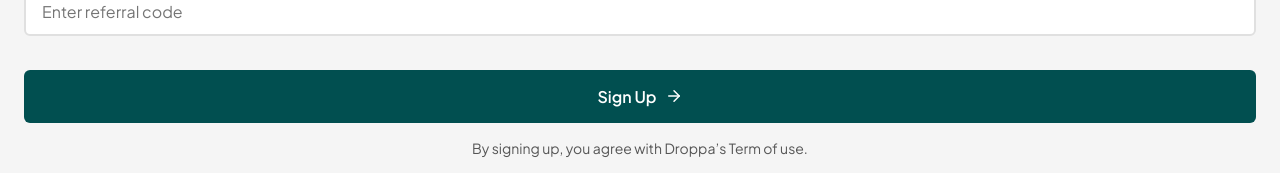
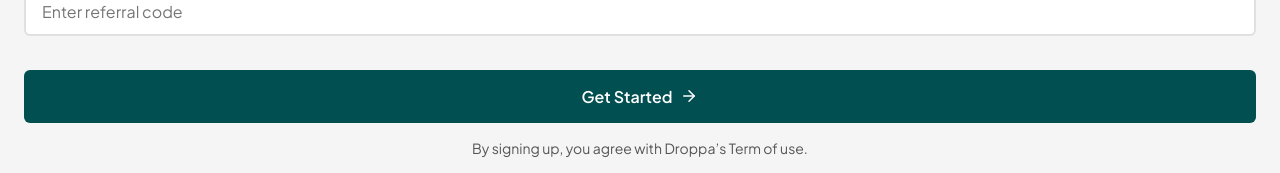
Before and after one commit to ay30bg/droppa, a React (Create React App) app: page /get-started in a window 1280 px wide. Shown: the part 577-750 px from the top of the page. Built offline with nearby package versions, Linux system fonts and the light colour scheme.

Commit message:
Update GetStarted.jsx

```diff
--- a/src/pages/GetStarted.jsx
+++ b/src/pages/GetStarted.jsx
@@ -27,6 +27,7 @@ export default function GetStarted() {
 
   // Handle Sign Up button
   const handleSignUp = () => {
+    // Validate required fields (referral code is optional)
     if (!fullName || !email || phone.length !== 11 || !day || !month || !year) {
       alert("Please fill all required fields correctly.");
       return;
@@ -34,7 +35,7 @@ export default function GetStarted() {
 
     setLoading(true);
 
-    // Simulate API call or backend signup
+    // Simulate API call
     setTimeout(() => {
       setLoading(false);
 
@@ -103,7 +104,7 @@ export default function GetStarted() {
         </div>
       </div>
 
-      {/* Referral Code */}
+      {/* Referral Code (Optional) */}
       <div className="gs-input-group">
         <label className="gs-label">Referral Code (Optional)</label>
         <input
@@ -117,7 +118,7 @@ export default function GetStarted() {
 
       {/* Sign Up Button */}
       <button className="gs-btn" onClick={handleSignUp} disabled={loading}>
-        {loading ? <div className="loader"></div> : <>Sign Up <FiArrowRight className="gs-arrow" /></>}
+        {loading ? <div className="loader"></div> : <>Get Started <FiArrowRight className="gs-arrow" /></>}
       </button>
 
       <p className="gs-policy">
```
